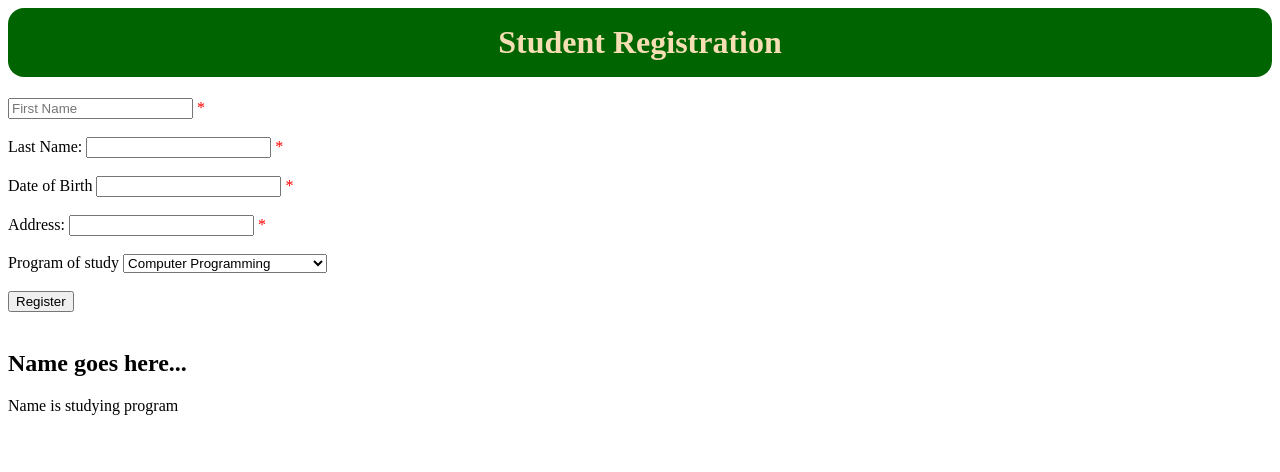
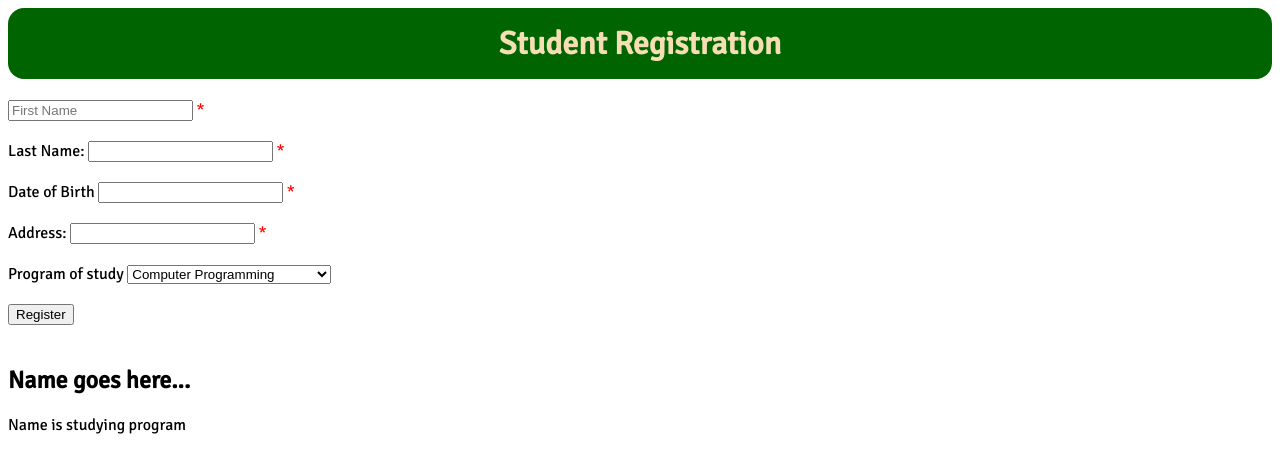
Before and after one commit to Jwinter-Jones/CPW203-StudentRegi, a plain HTML site: page index.html in a window 1280 px wide. Drawn offline with Linux system fonts and the light colour scheme.

Commit message:
added font

```diff
--- a/css/main.css
+++ b/css/main.css
@@ -10,3 +10,6 @@ h1{
 span{
     color: red;
 }
+body{
+    font-family: 'Signika', sans-serif;
+}
--- a/index.html
+++ b/index.html
@@ -5,6 +5,7 @@
     <meta name="viewport" content="width=device-width, initial-scale=1.0">
     <meta http-equiv="X-UA-Compatible" content="ie=edge">
     <title>Student Registration</title>
+    <link href="https://fonts.googleapis.com/css?family=Signika&display=swap" rel="stylesheet">
     <link rel="stylesheet" href="css/main.css">
 </head>
 <body>
```
